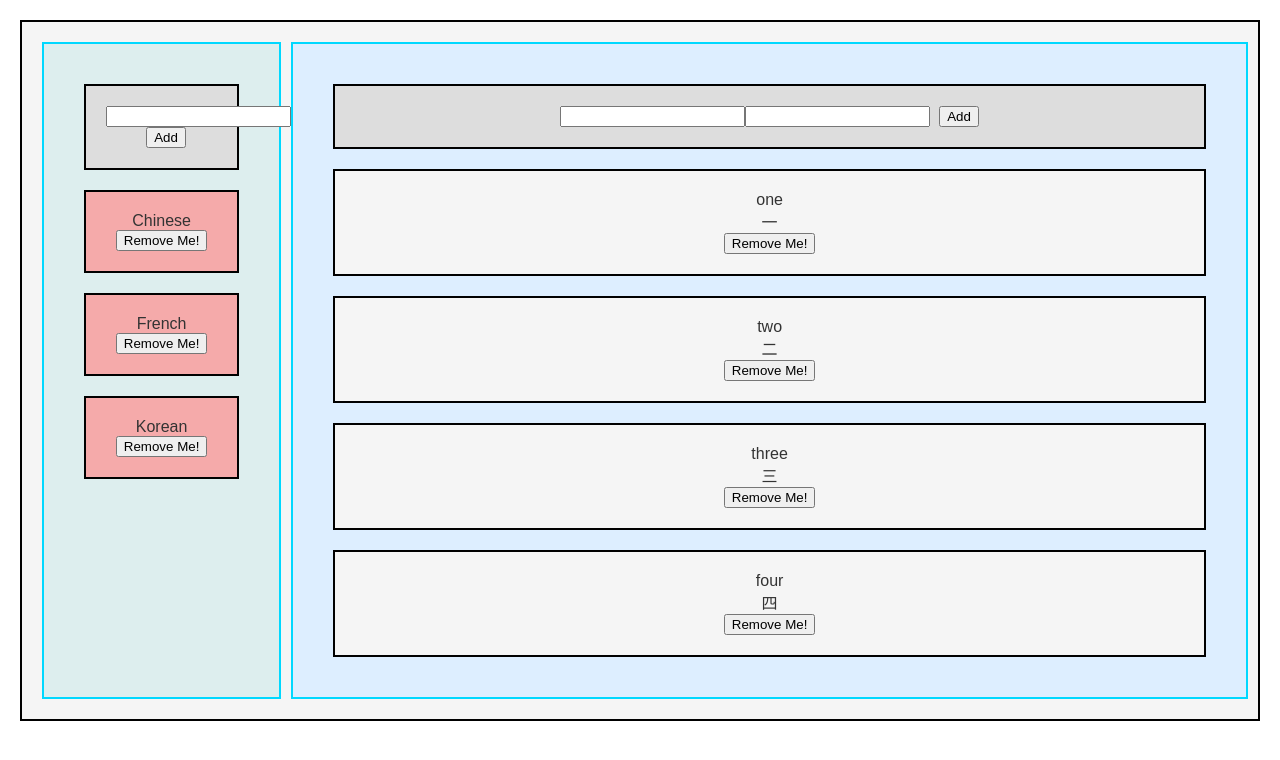
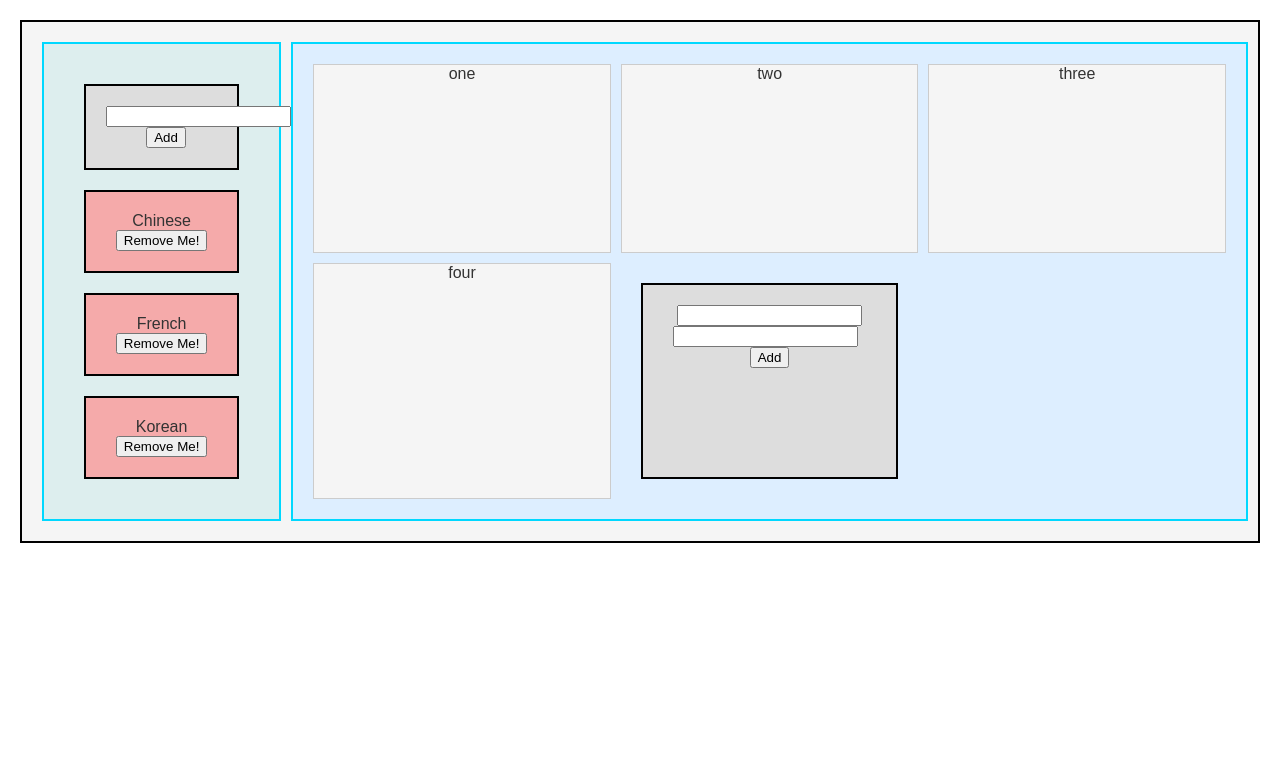
Before and after one commit to yyjoycewoo/VocabMaster, a React (Create React App) app: page / in a window 1280 px wide. Shown: the top 760 px of the page. Built offline with nearby package versions, Linux system fonts and the light colour scheme.

Commit message:
moving add item button to the back

```diff
--- a/src/components/FlashcardList.js
+++ b/src/components/FlashcardList.js
@@ -7,8 +7,8 @@ class FlashcardList extends Component {
   render() {
     return (
       <div className="FlashcardList">
+        {this.renderCards()}
         <AddItem addCard={this.addCard} type="flashcard" />
-        {this.renderCards()}
       </div>
     );
   }
--- a/src/components/View.js
+++ b/src/components/View.js
@@ -37,7 +37,7 @@ class View extends Component {
           <FlashcardList cards={cards}
             addCardToSet={this.addCardToSet}
             removeCardFromSet={this.removeCardFromSet}
-            mode={"browse"} />
+            mode={"study"} />
           <SetList sets={this.state.sets}
             updateCurrentSet={this.updateCurrentSet}
             removeSet={this.removeSet}
--- a/src/styles/App.css
+++ b/src/styles/App.css
@@ -1,3 +1,7 @@
+* {
+    box-sizing: border-box;
+}
+
 .App {
   border: 2px solid black;
   text-align: center;
--- a/src/styles/Flashcard.css
+++ b/src/styles/Flashcard.css
@@ -3,8 +3,8 @@
   text-align: center;
   background: #f5f5f5;
   color: #333;
-  margin: 20px;
-  padding: 20px;
+  margin: 0px;
+  padding: 0px;
 }
 
 
@@ -26,8 +26,8 @@
 	}
 
 .flip-container, .front, .back {
-	width: 320px;
-	height: 427px;
+	width: 100%;
+	height: 100%;
 }
 
 .flipper {
--- a/src/styles/FlashcardList.css
+++ b/src/styles/FlashcardList.css
@@ -1,7 +1,13 @@
 .FlashcardList {
-    padding: 20px;
-    border: 2px solid #00D8FF;
-    background: #DDEEFF;
+  padding: 20px;
+  border: 2px solid #00D8FF;
+  background: #DDEEFF;
 
-    grid-area: flashcardList;
-  }
+  grid-area: flashcardList;
+
+
+  display: grid;
+  grid-template-columns: repeat(auto-fill, minmax(250px, 1fr));
+  grid-gap: 10px;
+  grid-auto-rows: minmax(100px, auto);
+}
```
